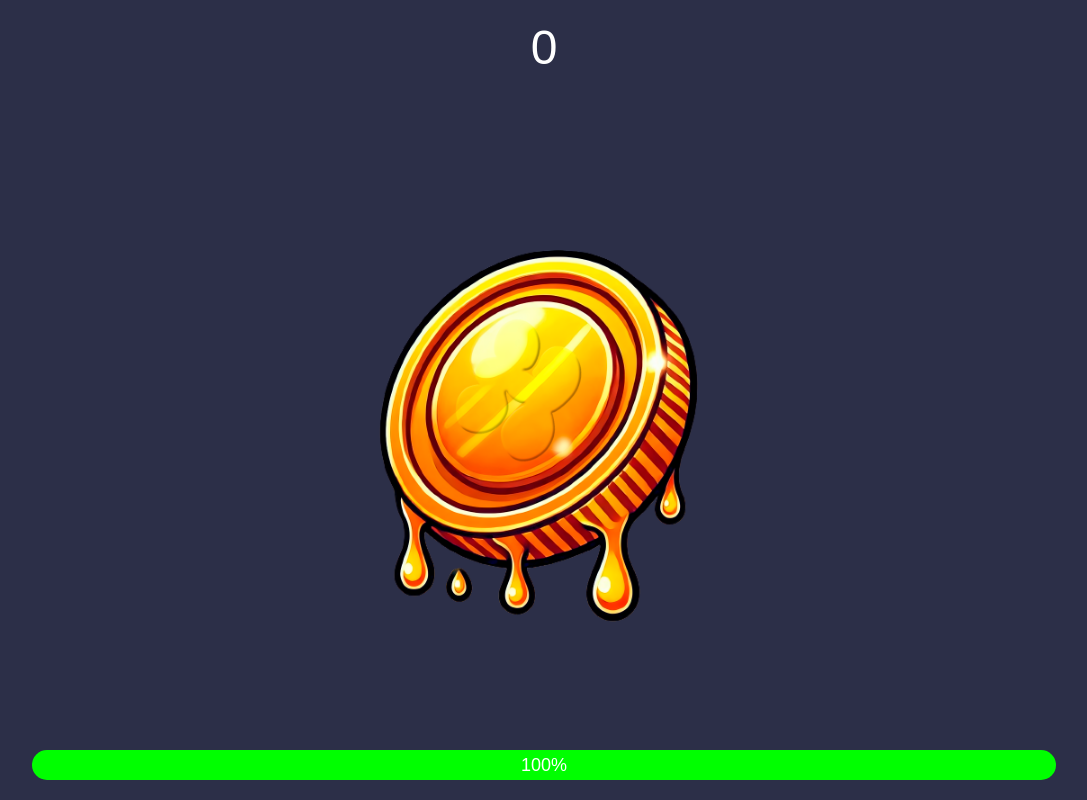
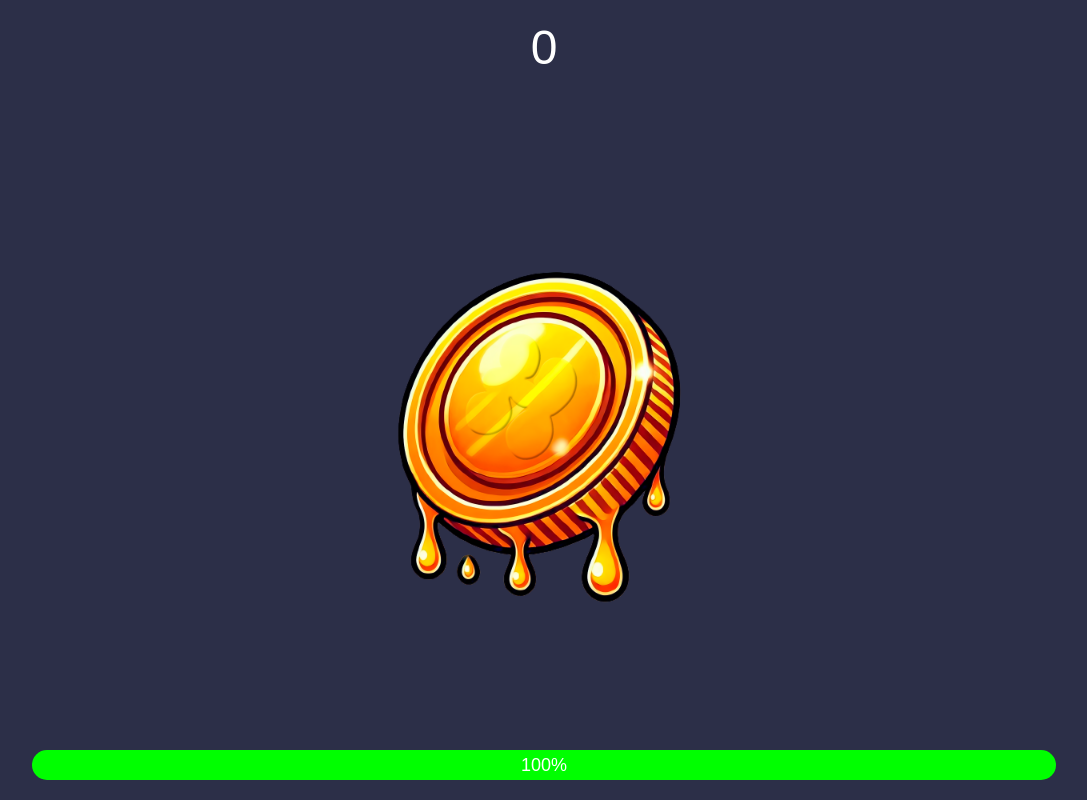
Before and after one commit to honeyfxckers/honeyfxckers.github.io, a plain HTML site: page index.html in a window 1280 px wide. Shown: the whole page, without its empty margins (96-1183 px from the left). Drawn offline with Linux system fonts and the light colour scheme.

Commit message:
ваы123

```diff
--- a/CSS/style.css
+++ b/CSS/style.css
@@ -26,8 +26,8 @@ body {
 }
 
 #coin {
-    width: 450px;
-    height: 450px;
+    width: 400px;
+    height: 400px;
     background-image: url('../images/Honey_coin.png');
     background-size: cover;
     cursor: pointer;
@@ -49,7 +49,7 @@ body {
 
 #energy-bar {
     height: 100%;
-    width: 100%;
+    width: 0;
     background-color: #00ff00;
 }
 
```
